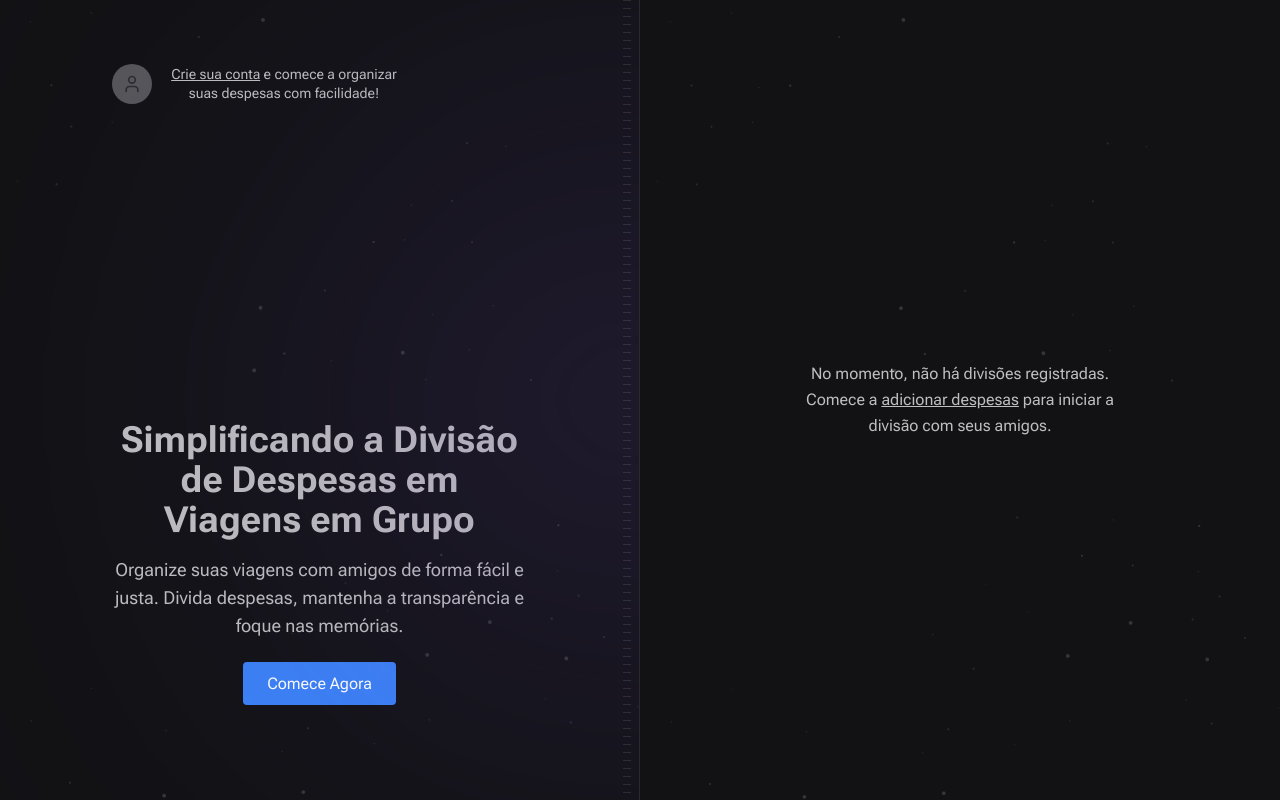
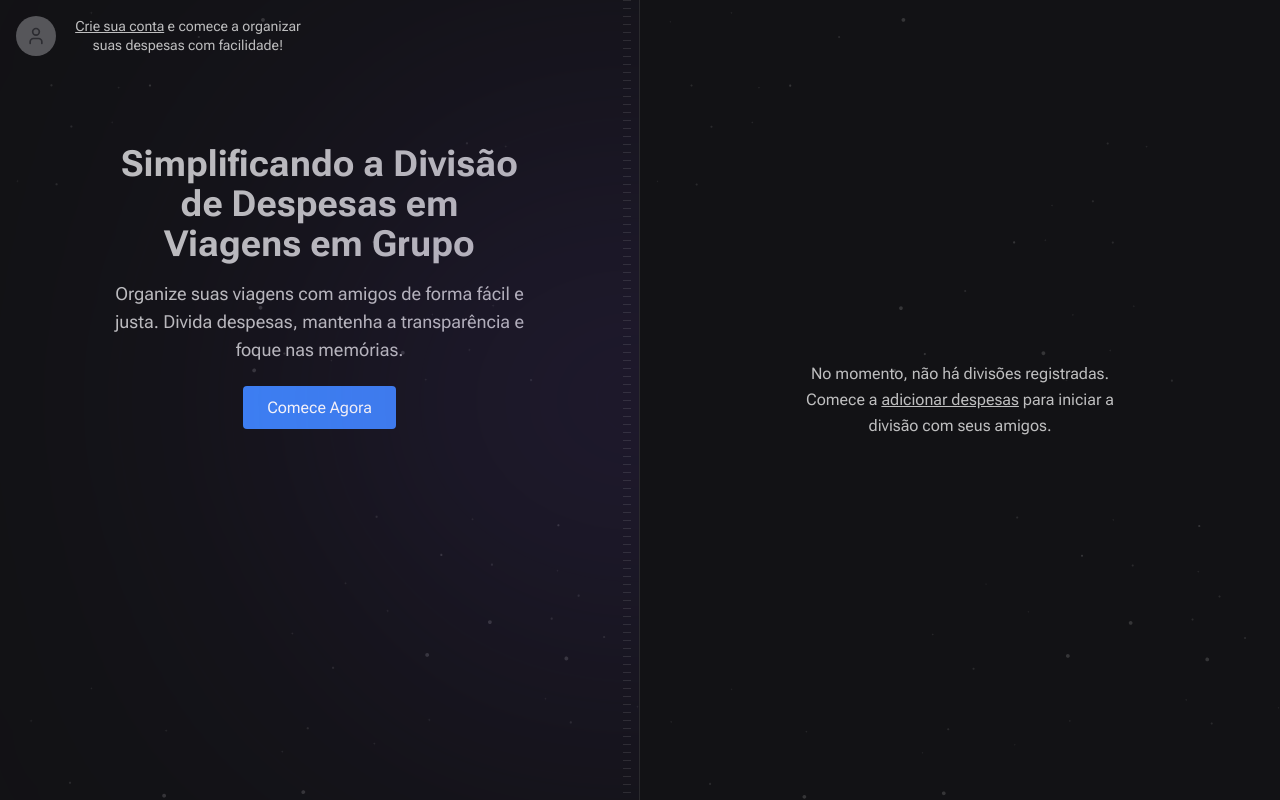
Before and after one commit to Oliveira-Renato/Rateio, a Next.js app in the folder rateio-app/: page / in a window 1280 px wide. Built offline with nearby package versions, Linux system fonts and the light colour scheme; no server answers.

Commit message:
front-end authentication done

```diff
--- a/rateio-app/next.config.js
+++ b/rateio-app/next.config.js
@@ -1,4 +1,9 @@
 /** @type {import('next').NextConfig} */
-const nextConfig = {}
+const nextConfig = {};
 
-module.exports = nextConfig
+module.exports = {
+  nextConfig,
+  images: {
+    domains: ["lh3.googleusercontent.com"],
+  },
+};
--- a/rateio-app/package.json
+++ b/rateio-app/package.json
@@ -11,6 +11,7 @@
   "dependencies": {
     "lucide-react": "^0.290.0",
     "next": "13.5.6",
+    "next-auth": "^4.24.4",
     "react": "^18",
     "react-dom": "^18"
   },
--- /dev/null
+++ b/rateio-app/src/app/api/auth/[...nextauth]/route.ts
@@ -0,0 +1,13 @@
+import NextAuth from "next-auth"
+import GoogleProvider from "next-auth/providers/google";
+
+const handler = NextAuth({
+  providers: [
+    GoogleProvider({
+      clientId: process.env.GOOGLE_CLIENT_ID ?? '',
+      clientSecret: process.env.GOOGLE_CLIENT_SECRET ?? ''
+    })
+  ]
+})
+
+export { handler as GET, handler as POST }
--- a/rateio-app/src/app/layout.tsx
+++ b/rateio-app/src/app/layout.tsx
@@ -1,6 +1,7 @@
 import type { Metadata } from 'next'
 import { Roboto_Flex as Roboto } from 'next/font/google'
 import './globals.css'
+import Providers from '@/components/Providers'
 
 const roboto = Roboto({ subsets: ['latin'], variable: '--font-roboto' })
 
@@ -16,7 +17,11 @@ export default function RootLayout({
 }) {
   return (
     <html lang="en">
-      <body className={`${roboto.variable} font-sans bg-gray-900 text-gray-100`}>{children}</body>
+      <body className={`${roboto.variable} font-sans bg-gray-900 text-gray-100`}>
+        <Providers>
+          {children}
+        </Providers>
+      </body>
     </html>
   )
 }
--- a/rateio-app/src/app/page.tsx
+++ b/rateio-app/src/app/page.tsx
@@ -1,5 +1,5 @@
-import { User } from 'lucide-react'
-//import { Image } from 'next/image'
+import Hero from '@/components/Hero'
+import SignIn from '@/components/SignIn'
 
 export default function Home() {
   return (
@@ -13,35 +13,10 @@ export default function Home() {
         <div className="absolute bottom-0 right-2 top-0 w-2 bg-stripes" />
 
         {/* Sign in */}
-        <div className='container mx-auto text-center'>
-          <a href="" className="flex items-center gap-3 text-center hover:text-gray-50 transition-colors">
-            <div className="flex h-10 w-10 items-center justify-center rounded-full bg-gray-400">
-              <User className='h-5 w-5 text-gray-500' />
-            </div>
-
-            <p className='max-w-[240px] text-sm leading-snug'>
-              <span className='underline'>Crie sua conta</span> e comece a organizar suas despesas com facilidade!
-            </p>
-          </a>
-        </div>
+        <SignIn />
 
         {/* Hero */}
-        <div>
-          {/* <Image src={ } alt='Bla' /> */}
-
-
-          <div className='container mx-auto text-center py-10'>
-            <h1 className='text-4xl font-bold mb-4'>Simplificando a Divisão de Despesas em Viagens em Grupo</h1>
-
-            <p className='text-lg mb-8'>
-              Organize suas viagens com amigos de forma fácil e justa. Divida despesas, mantenha a transparência e foque nas memórias.
-            </p>
-
-            <a href='#' className='bg-blue-500 text-white px-6 py-3 rounded hover:bg-blue-700 transition duration-300 ease-in-out'>
-              Comece Agora
-            </a>
-          </div>
-        </div>
+        <Hero />
 
       </div>
 
--- /dev/null
+++ b/rateio-app/src/components/Hero.tsx
@@ -0,0 +1,20 @@
+export default function Hero() {
+  return (
+    <div>
+      {/* <Image src={ } alt='Bla' /> */}
+
+
+      <div className='container mx-auto text-center py-20'>
+        <h1 className='text-4xl font-bold mb-4'>Simplificando a Divisão de Despesas em Viagens em Grupo</h1>
+
+        <p className='text-lg mb-8'>
+          Organize suas viagens com amigos de forma fácil e justa. Divida despesas, mantenha a transparência e foque nas memórias.
+        </p>
+
+        <a href='#' className='bg-blue-500 text-white px-6 py-3 rounded hover:bg-blue-700 transition duration-300 ease-in-out'>
+          Comece Agora
+        </a>
+      </div>
+    </div>
+  )
+}
--- /dev/null
+++ b/rateio-app/src/components/Providers.tsx
@@ -0,0 +1,13 @@
+'use client'
+import { SessionProvider } from "next-auth/react"
+import { ReactNode } from "react"
+
+interface ProvidersProps {
+  children: ReactNode
+}
+
+const Providers = (props: ProvidersProps) => {
+  return <SessionProvider>{props.children}</SessionProvider>
+}
+
+export default Providers
--- /dev/null
+++ b/rateio-app/src/components/SignIn.tsx
@@ -0,0 +1,47 @@
+'use client'
+import Image from 'next/image'
+import { User } from "lucide-react";
+import { signIn, signOut, useSession } from "next-auth/react";
+
+export default function SignIn() {
+  const { data: session } = useSession()
+
+  if (session && session.user) {
+    console.log(session.user)
+    return (
+      <div className="absolute top-0 left-0 p-4">
+        <div className="flex items-center gap-3 text-center hover:text-gray-50 transition-colors">
+          <div className="h-10 w-10 flex items-center justify-center rounded-full bg-gray-400">
+            <Image
+              className="rounded-full"
+              src={session.user.image ?? ''}
+              alt="user image"
+              width={50}
+              height={50}
+            />
+          </div>
+          <p className="max-w-[240px] text-sm leading-snug">{session.user.name}</p>
+          <button
+            onClick={() => signOut()}
+            className="bg-gray-400 text-gray-50 px-4 rounded-sm hover:bg-gray-900 hover:text-gray-50 hover:border hover:border-gray-50"
+          >
+            Sair
+          </button>
+        </div>
+      </div>
+    );
+  }
+
+  return (
+    <div className="absolute top-0 left-0 p-4">
+      <button onClick={() => signIn()} className="flex items-center gap-3 hover:text-gray-50 transition-colors">
+        <div className="h-10 w-10 flex items-center justify-center rounded-full bg-gray-400">
+          <User className="h-5 w-5 text-gray-500" />
+        </div>
+        <p className="max-w-[240px] text-sm leading-snug">
+          <span className="underline">Crie sua conta</span> e comece a organizar suas despesas com facilidade!
+        </p>
+      </button>
+    </div>
+  )
+}
```
Also changed, not shown: 1 other file (tests, documents, lock files or other folders).
